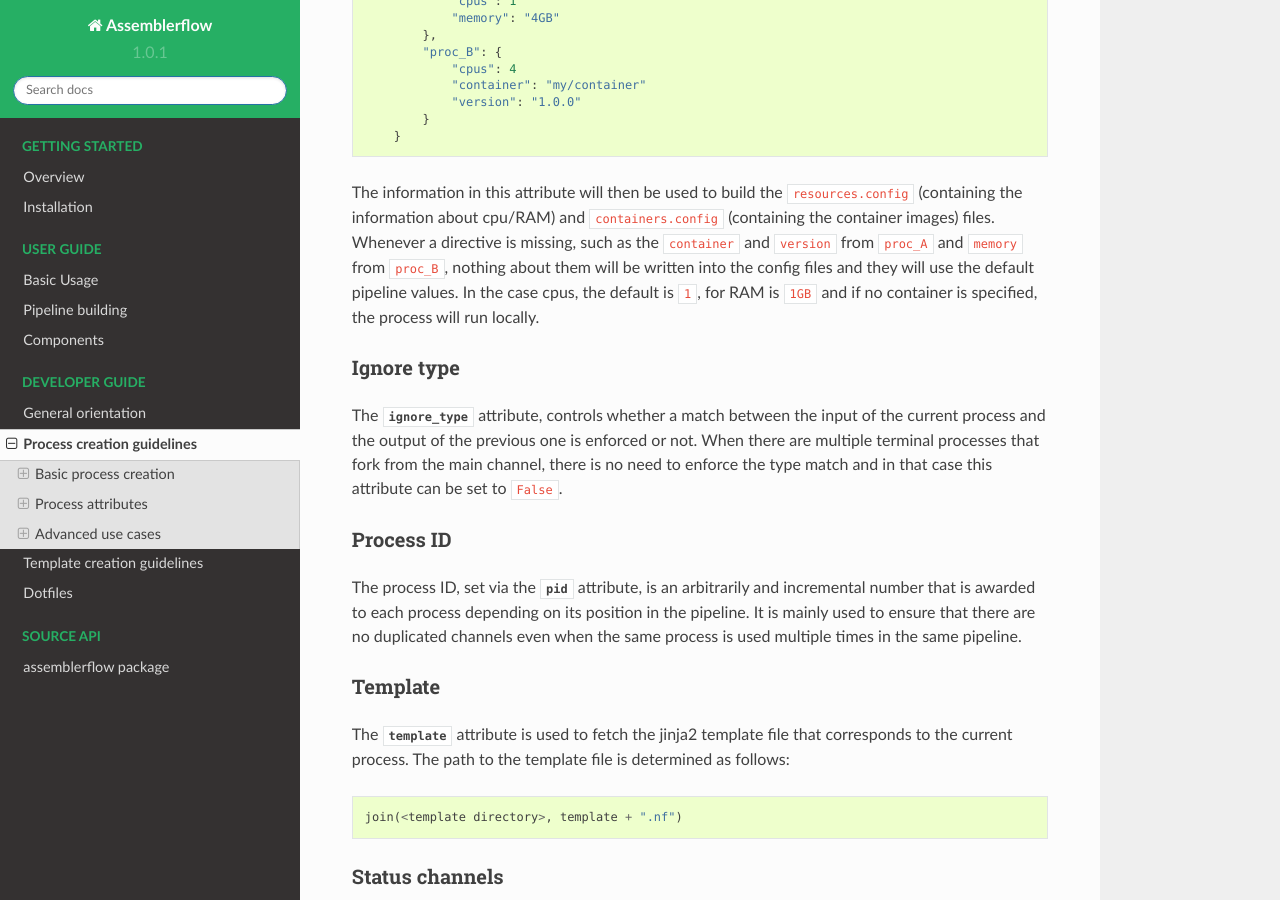
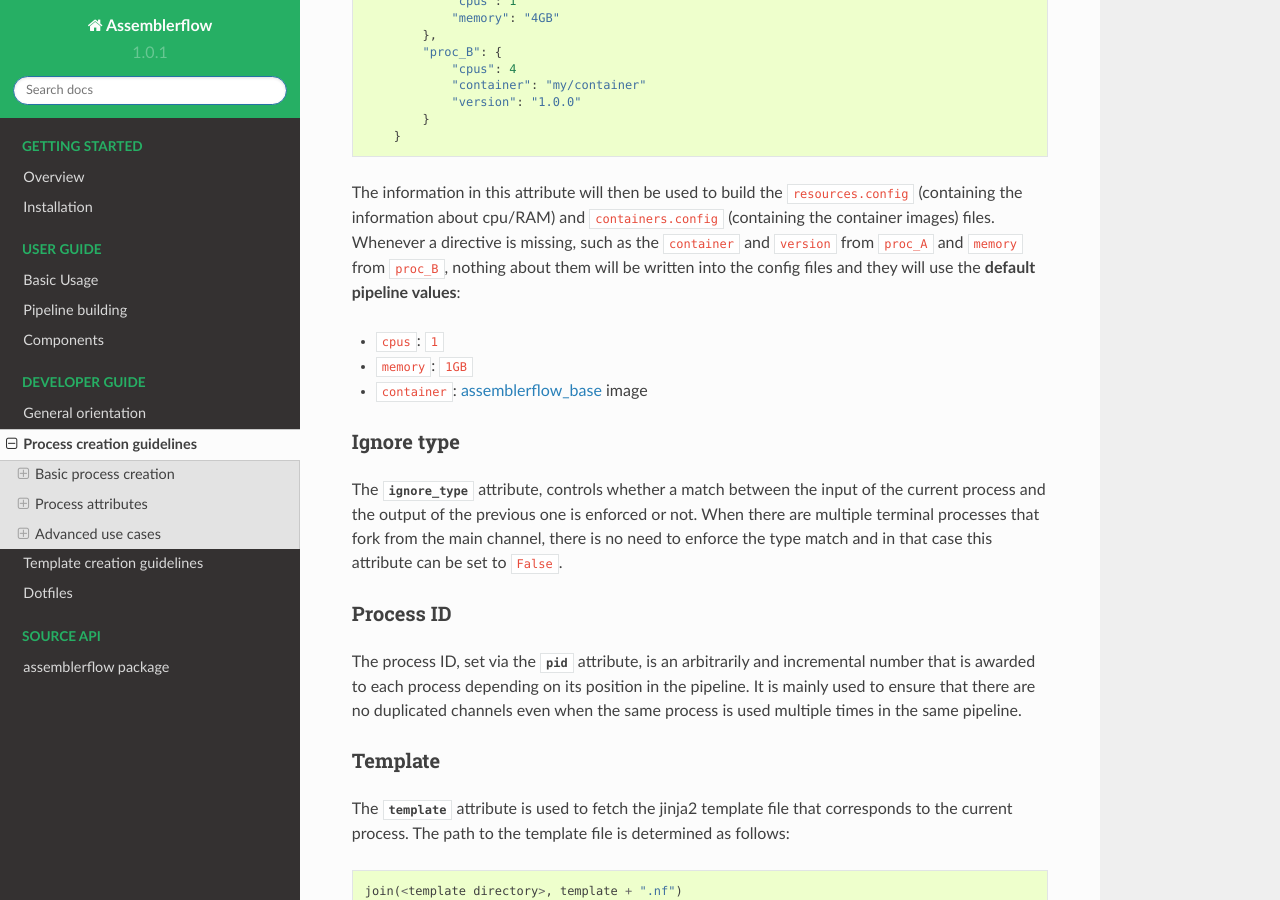
Before and after one commit to assemblerflow/flowcraft, a Sphinx documentation site: the page built from docs/dev/create_process.rst, in a window 1280 px wide and 900 px high, scrolled down 7895 px. Built offline with Sphinx 7.4.7 and the Read the Docs theme 2.0.0, drawn with Linux system fonts in a browser that asks for light colours.

Commit message:
Updated default directive for container

```diff
--- a/docs/dev/create_process.rst
+++ b/docs/dev/create_process.rst
@@ -434,9 +434,13 @@ The information in this attribute will then be used to build the
 ``containers.config`` (containing the container images) files. Whenever a
 directive is missing, such as the ``container`` and ``version`` from ``proc_A``
 and ``memory`` from ``proc_B``, nothing about them will be written into the
-config files and they will use the default pipeline values. In the case
-cpus, the default is ``1``, for RAM is ``1GB`` and if no container is
-specified, the process will run locally.
+config files and they will use the **default pipeline values**:
+
+- ``cpus``: ``1``
+- ``memory``: ``1GB``
+- ``container``: `assemblerflow_base`_ image
+
+.. _assemblerflow_base: https://hub.docker.com/r/ummidock/assemblerflow_base/~/dockerfile/
 
 Ignore type
 :::::::::::
```
